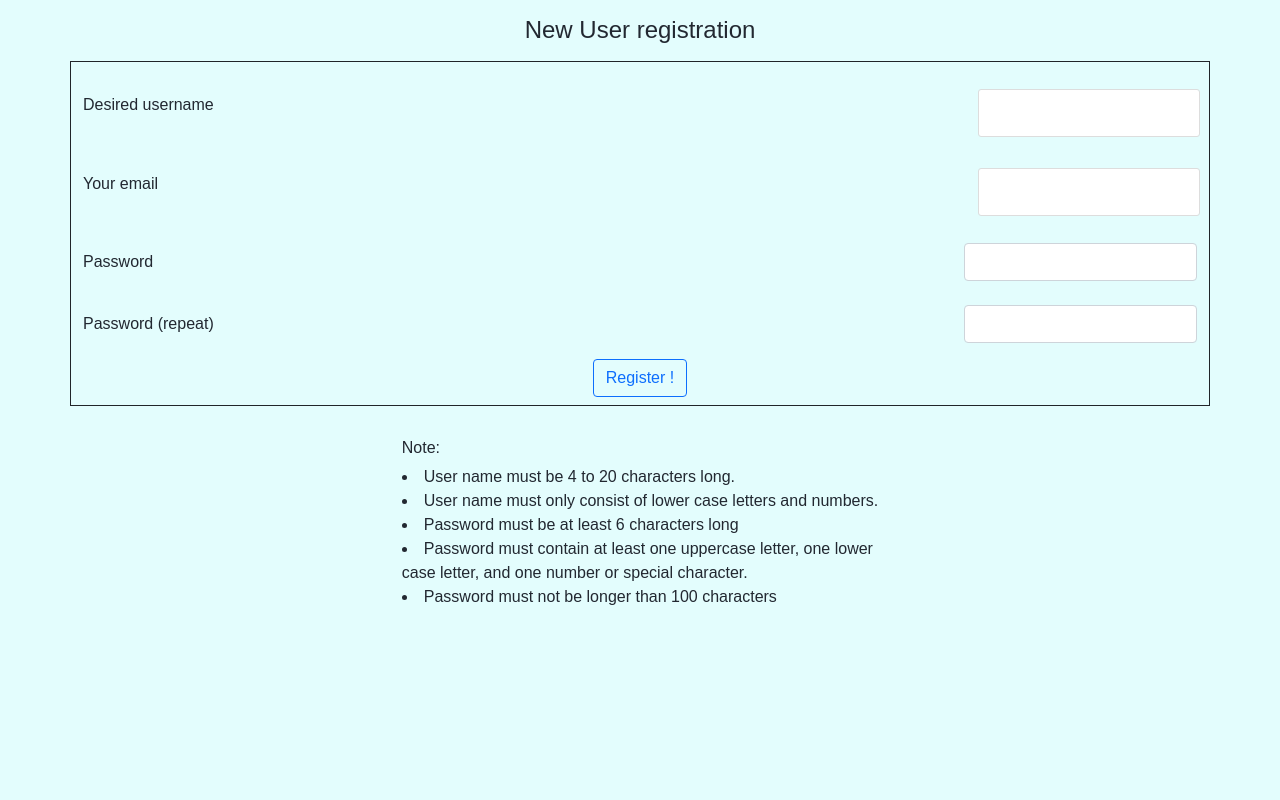
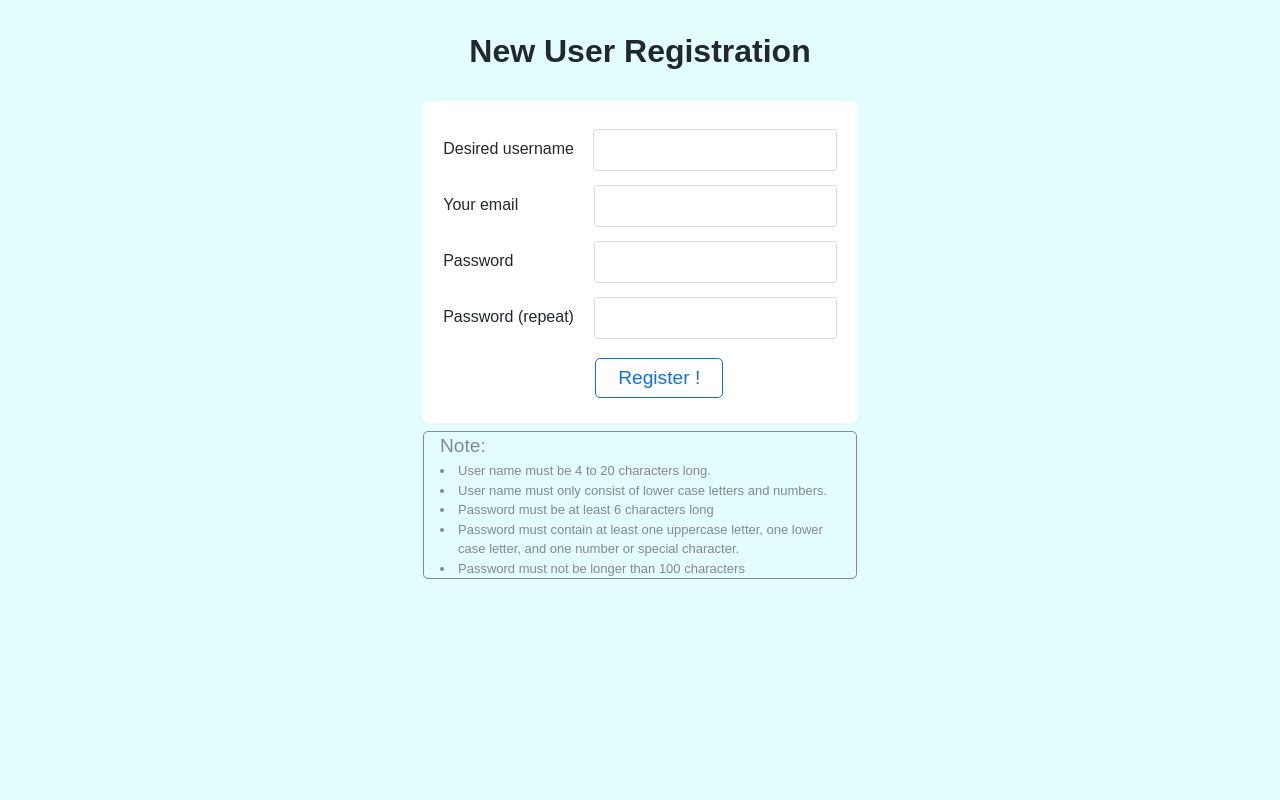
Before and after one commit to DhakalArjun/FSD007-WebDev1, a PHP site: page /register.php in a window 1280 px wide. Run offline with PHP 8.4, Linux system fonts and the light colour scheme.

Commit message:
login.php, register.php, articleadd.php are revised, bootstrap removed.

```diff
--- a/day03blog/articleadd.php
+++ b/day03blog/articleadd.php
@@ -39,7 +39,7 @@
         <!-- Title -->
         <div class="rowFlex">
           <label for="IdTitle" class="formLabel">Title</label>
-          <input type="text" name="title" id="IdTitle" class="form-control border border-dark" placeholder="Type title here...." value="$title">
+          <input type="text" name="title" id="IdTitle" class="" placeholder="Type title here...." value="$title">
         </div>
         <!-- content -->
         <div class="rowFlex">
--- a/day03blog/css/styles.css
+++ b/day03blog/css/styles.css
@@ -1,5 +1,6 @@
 /************************************************
 * Developed by: Arjun Dhakal
+* Start Date: 2023-03-14
 *************************************************/
 /* ================================== Variables  */
 :root {
@@ -71,6 +72,7 @@ h4 {
 }
 
 input[type="text"],
+input[type="password"],
 textarea {
   line-height: 2.5;
   border-radius: 3px;
@@ -82,6 +84,7 @@ textarea {
 }
 
 input[type="text"]:focus,
+input[type="password"]:focus,
 textarea:focus {
   box-shadow: 0 0 5px rgba(81, 203, 238, 1);
   border: 1px solid rgba(81, 203, 238, 1);
@@ -199,51 +202,53 @@ successMsg h4 {
   font-size: 0.9rem;
   overflow: hidden;
 }
+/* ~~~~~~~~~~~~~ login.php ~~~~~~~~~~~~~ */
 
-/* -------------------- Version 1 -------------- */
-/* .form-as-container {
-  width: 30rem;
-}
-.form-as-container-login {
-  width: 25rem;
+.width350 {
+  width: 350px;
 }
 
-.label-wrapper {
-  width: 10rem;
-  text-align: left;
+.width350 input[type="text"],
+.width350 input[type="password"] {
+  width: 235px;
+}
+/* ~~~~~~~~~~~~~ register.php ~~~~~~~~~~~~~ */
+.width400 {
+  width: 400px;
 }
 
-.error-li {
-  width: 30rem;
+.width400 .formLabel {
+  width: 9rem;
 }
-.error-tag {
-  width: 31rem;
-}
-.inline-form-text {
-  color: rgb(197, 14, 14);
+.width400 input[type="text"],
+.width400 span,
+.width400 input[type="password"] {
+  width: 235px;
 }
 
-
-
-.article-label {
-  width: 5rem;
-  text-align: left;
+.moveRight2 {
+  position: relative;
+  left: 1.2rem;
+}
+.registraionNote {
+  margin: 0.5rem auto;
+  padding: 0 1rem;
+  border: solid 0.5px var(--colMediumFont);
+  border-radius: 5px;
+  font-size: small;
+  color: var(--colMediumFont);
 }
 
-
-
-.create-button {
-  position: relative;
-  left: 4rem;
-  width: 10rem;
+.registraionNote h4 {
+  margin: 0;
+  padding: 0;
 }
-.title-form-header {
-  margin: 1rem auto;
-  width: 30rem;
-  position: relative;
-  left: 4rem;
+#usernameTaken {
+  font-size: small;
+  color: red;
 }
 
-.error-addarticle {
-  height: 5rem;
-} */
+.errorRegistration {
+  width: 400px;
+  font-size: 0.8rem;
+}
--- a/day03blog/js/script.js
+++ /dev/null
@@ -1,5 +0,0 @@
-const inputDesiredUser = document.querySelector(
-  "#register-page #IdDesiredUserName"
-);
-
-function checkUserIdAvaialble() {}
--- a/day03blog/register.php
+++ b/day03blog/register.php
@@ -1,5 +1,73 @@
+<?php require_once("db.php")?>
+
+<!DOCTYPE html>
+<html lang="en">
+
+<head>
+  <meta charset="UTF-8" />
+  <meta http-equiv="X-UA-Compatible" content="IE=edge" />
+  <meta name="viewport" content="width=device-width, initial-scale=1.0" />
+  <title>Registration</title>
+  <script src="https://ajax.googleapis.com/ajax/libs/jquery/3.6.3/jquery.min.js"></script>
+  <script>
+  $(document).ready(function() {
+    // alert("It works"); // for testing jQuery is added properly
+    $('input[name=desiredUserName]').keyup(function() {
+      var userInput = $(this)
+        .val(); // this is eqivalent to $('input[name=desiredUserName]').val(); -- here .val() means .value in jQuery
+      $('#usernameTaken').load('isusernametaken.php?username=' + userInput)
+    });
+  });
+  </script>
+  <link rel="stylesheet" href="css/styles.css?<?php echo time();?>" />
+</head>
+
+<body class="containterCentered">
   <?php
-require_once("db.php");
+    function printRegisterForm($user="", $email="")
+    {
+      $registerForm = <<< REGFORM
+      <h2 class="txtCenter">New User Registration</h2>
+      <form class="formAsContainter width400" action="register.php" method="post" enctype="multipart/form-data">
+        <!-- username -->
+        <div class="rowFlex">
+          <label for="IdDesiredUserName" class="formLabel">Desired username</label>
+          <div class="colFlex">
+            <input type="text" name="desiredUserName" id="IdDesiredUserName" class="" value="$user" required>
+            <span id="usernameTaken" class="inline-form-text"></span>
+          </div>
+        </div>
+        <!-- username -->
+        <div class="rowFlex">
+            <label for="Idemail" class="formLabel">Your email</label>
+            <input type="text" name="emailAddress" id="Idemail" class="" value="$email" required>
+        </div>
+        <!-- password -->
+        <div class="rowFlex">
+            <label for="IdPassword" class="formLabel">Password</label>
+            <input type="password" name="password" id="IdPassword" class="" aria-describedby="passwordHelpInline" required>
+        </div>
+        <!-- password repeat -->
+        <div class="rowFlex">
+            <label for="IdPasswordRepeat" class="formLabel">Password (repeat)</label>
+            <input type="password" name="passwordRepeat"  id="IdPasswordRepeat" class="" aria-describedby="passwordHelpInline" required>
+        </div>
+        <!-- button and anchor tag to Register-->
+            <input type="submit" name="register" value="Register !" class="btnDefault moveRight2" >
+      </form>
+      <div class="width400 colFlex registraionNote">
+          <div>
+          <h4>Note: </h4>
+          <li> User name must be 4 to 20 characters long.</li>
+          <li> User name must only consist of lower case letters and numbers. </li>
+          <li> Password must be at least 6 characters long </li>
+          <li> Password must contain at least one uppercase letter, one lower <br> &nbsp;&nbsp;&nbsp;&nbsp; case letter, and one number or special character.</li>
+          <li> Password must not be longer than 100 characters </li>
+          </div>
+        </div>
+      REGFORM;
+      echo $registerForm;
+    }
 
     if(isset($_POST['register'])){
       $desiredUserId = $_POST["desiredUserName"];
@@ -73,17 +141,20 @@ if(isset($_POST['register'])){
         if(!$queryResult){
           die("Fatal error: failed to execute SQL query: " . mysqli_error($con));
         }
-    displaySuccessMessage($desiredUserId);
+        echo '<div class=successMsg>
+                <h4>You have successfully registered</h4>
+                <a href="login.php" class="btnDefault">Click here to continue</a>
+              </div>';
       }
       else {
         //print form
         printRegisterForm($desiredUserId,$userEmail);
-    // and display erorrs
-    $errorHeader = "<p>Registration failed, error occured</p>";
-    displayErrorHeader($errorHeader);
-    foreach($errors as $error){
-    displayErrorMessage($error);
+        echo '<div class="errorMsg errorRegistration">
+                <h4>Registration failed, error occured</h4>';
+                foreach ($errors as $error){
+                  echo "<li>$error</li>";
                 }
+        echo '</div>';
       }
     }
     else
@@ -91,122 +162,7 @@ else
       printRegisterForm();
     }
     ?>
-<!DOCTYPE html>
-<html lang="en">
-  <head>
-    <meta charset="UTF-8" />
-    <meta http-equiv="X-UA-Compatible" content="IE=edge" />
-    <meta name="viewport" content="width=device-width, initial-scale=1.0" />
-    <title>Registration</title>
-    <script src="https://ajax.googleapis.com/ajax/libs/jquery/3.6.3/jquery.min.js"></script>
-    <script>$(document).ready(function(){
-      // alert("It works"); // for testing jQuery is added properly
-      $('input[name=desiredUserName]').keyup(function(){
-        var userInput = $(this).val(); // this is eqivalent to $('input[name=desiredUserName]').val(); -- here .val() means .value in jQuery
-        $('#usernameTaken').load('isusernametaken.php?username=' + userInput)
-      });
-    });
-
-    </script>
-    <link
-      href="https://cdn.jsdelivr.net/npm/bootstrap@5.0.2/dist/css/bootstrap.min.css"
-      rel="stylesheet"
-      integrity="sha384-EVSTQN3/azprG1Anm3QDgpJLIm9Nao0Yz1ztcQTwFspd3yD65VohhpuuCOmLASjC"
-      crossorigin="anonymous"
-    />
-    <link rel="stylesheet" href="css/styles.css" />
-  </head>
-  <body id="register-page">
-    <?php
-    function printRegisterForm($user="", $email="")
-    {
-      $registerForm = <<< REGFORM
-
-      <h3 class="text-center mt-3 mb-3">New User registration</h3>
-        <form class="container text-center border border-dark form-as-container" action="register.php" method="post" enctype="multipart/form-data">
-          <!-- username -->
-          <div class="row g-3 mt-2 mb-2 d-flex justify-content-between">
-            <div class="col-auto label-wrapper">
-              <label for="IdDesiredUserName" class="col-form-label">Desired username</label>
-            </div>
-            <div class="col-auto ">
-              <input type="text" name="desiredUserName" id="IdDesiredUserName" class="form-control" value="$user" required>
-              <span id="usernameTaken" class="inline-form-text"></span>
-            </div>
-          </div>
-          <!-- username -->
-          <div class="row g-3 mt-2 mb-2 d-flex justify-content-between">
-            <div class="col-auto label-wrapper">
-              <label for="Idemail" class="col-form-label">Your email</label>
-            </div>
-            <div class="col-auto ">
-              <input type="text" name="emailAddress" id="Idemail" class="form-control" value="$email" required>
-            </div>
-          </div>
-          <!-- password -->
-          <div class="row g-3 mt-2 mb-2  d-flex justify-content-between">
-            <div class="col-auto label-wrapper">
-              <label for="IdPassword" class="col-form-label">Password</label>
-            </div>
-            <div class="col-auto ">
-              <input type="password" name="password" id="IdPassword" class="form-control" aria-describedby="passwordHelpInline" required>
-            </div>
-          </div>
-          <!-- password repeat -->
-          <div class="row g-3 mt-2 mb-2  d-flex justify-content-between">
-            <div class="col-auto label-wrapper">
-              <label for="IdPasswordRepeat" class="col-form-label">Password (repeat)</label>
-            </div>
-            <div class="col-auto">
-              <input type="password" name="passwordRepeat"  id="IdPasswordRepeat" class="form-control" aria-describedby="passwordHelpInline" required>
-            </div>
-          </div>
-          <!-- button and anchor tag to Register-->
-              <input type="submit" name="register" value="Register !" class="btn btn-outline-primary mt-2 mb-2" >
-        </form>
-        <div class="row g-3 mt-2 mb-2 justify-content-center">
-            <div class="col-auto ">
-            <h6>Note: </h6>
-            <li> User name must be 4 to 20 characters long.</li>
-            <li> User name must only consist of lower case letters and numbers. </li>
-            <li> Password must be at least 6 characters long </li>
-            <li> Password must contain at least one uppercase letter, one lower <br> case letter, and one number or special character.</li>
-            <li> Password must not be longer than 100 characters </li>
-            </div>
-          </div>
-      REGFORM;
-      echo $registerForm;
-    }
-    function displaySuccessMessage(){
-      $successMsg = <<< MSG
-        <div class="row g-3 mt-2 mb-2 justify-content-center">
-        <form action="login.php" class="mb-4 col-auto">
-            <h4 class="success-message">You have successfully registered</h4>
-            <input type="submit" name="goToLogin" value="OK" class="btn btn-outline-primary mt-3">
-          </form>
-        </div>
-      MSG;
-      echo $successMsg;
-    }
-    function displayErrorHeader($headerStr){
-      $headerStr = <<< HSTR
-        <div class="row g-3 mt-2 mb-2 d-flex justify-content-center">
-            <h4 class="error-tag bg-warning">$headerStr</h4>
-        </div>
-        HSTR;
-      echo $headerStr;
-    }
-    function displayErrorMessage($err){
-      $errorMsg = <<< MSG
-        <div class="row g-3 d-flex justify-content-center">
-        <div class="col-auto bg-warning">
-            <li class="error-li">$err</li>
-        </div>
-        </div>
-      MSG;
-      echo $errorMsg;
-    }
-    ?>
   <script scr=""></script>
 </body>
+
 </html>
```
Also changed, not shown: day03blog/login.php (+35 -50 lines). Lines whose indentation alone changed are shown as unchanged.
